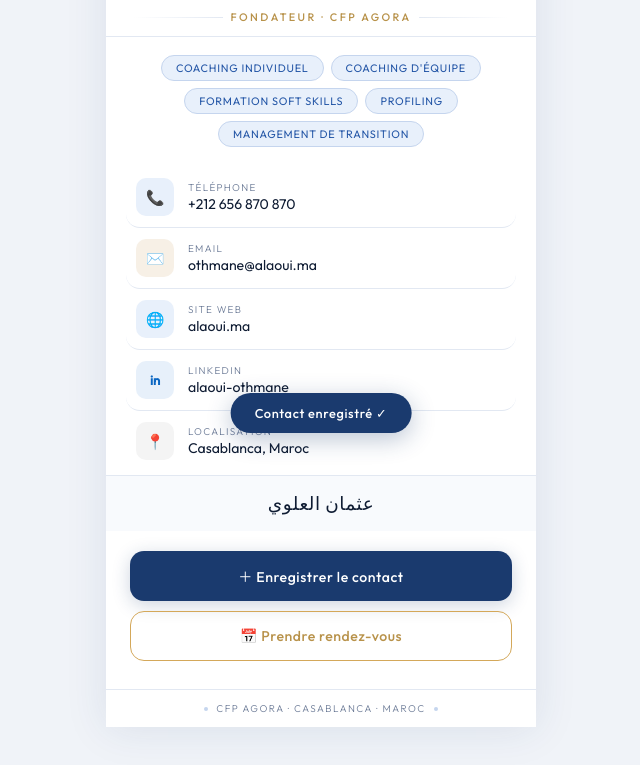
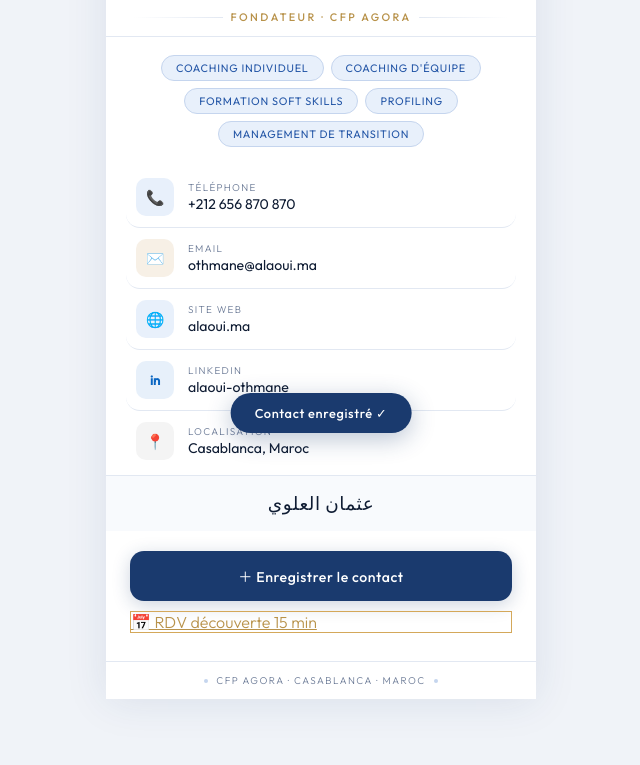
Before and after one commit to othdalaoui/alaoui.ma, a plain HTML site: page index.html in a window 1280 px wide. Shown: the part 423-1188 px from the top of the page, without its empty margins (319-959 px from the left). Drawn offline with nearby package versions, Linux system fonts and the light colour scheme.

Commit message:
Update appointment link in CTA section

```diff
--- a/index.html
+++ b/index.html
@@ -315,7 +315,9 @@
   <!-- CTA -->
   <div class="cta">
     <button class="btn btn-main" onclick="saveContact()">＋ Enregistrer le contact</button>
-    <a class="btn btn-rdv" href="https://zcal.co/othmane/indivi-distanciel" target="_blank" rel="noopener">📅 Prendre rendez-vous</a>
+    <a href="https://zcal.co/othmane/gratuit" class="btn-rdv" target="_blank" rel="noopener">
+  📅 RDV découverte 15 min
+</a>
   </div>
 
   <!-- FOOTER -->
```
